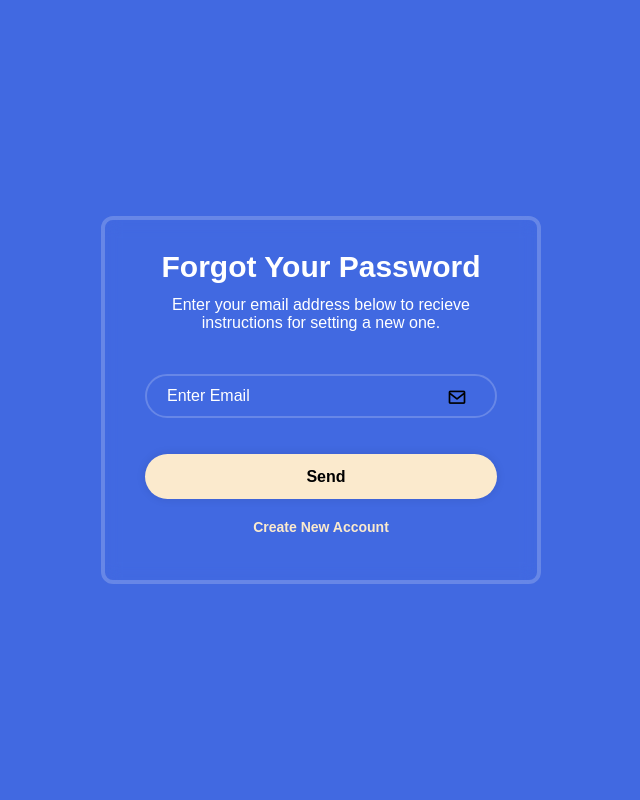
After one commit to Stephen842/Todo_WebApp, a Django app: page /password-reset/ in a window 1280 px wide. The commit adds this page. Shown: the whole page, without its empty margins (319-959 px from the left). Run offline with Django 4.2, Linux system fonts and the light colour scheme.

Commit message:
this is my final commmit for this project, everything is functioning as intended, I Must say that i am proud of myself for completing this project.

```diff
--- /dev/null
+++ b/todo/todo_app/todo/static/email.css
@@ -0,0 +1,98 @@
+*{
+    margin: 0;
+    padding: 0;
+    font-family: 'poppins', sans-serif;
+    box-sizing: border-box;
+    color: #fff;
+}
+
+body{
+    display: flex;
+    background-color: #4169E1;
+    justify-content: center;
+    align-items: center;
+    min-height: 100vh;
+}
+
+.container{
+    width: 440px;
+    background: transparent;
+    border: 4px solid rgba(255, 255, 255, .2);
+    backdrop-filter: blur(9px);
+    color: #fbeacd;
+    border-radius: 12px;
+    padding: 30px 40px;
+}
+
+.container h2{
+    font-size: 30px;
+    text-align: center;
+}
+
+.container .word{
+    font-size: 16px;
+    text-align: center;
+    padding: 12px;
+}
+
+.container .email{
+    position: relative;
+    width: 100%;
+    height: 50px;
+    margin: 30px 0;
+}
+
+.email input{
+    width: 100%;
+    height: 80%;
+    background: transparent;
+    border: none;
+    outline: none;
+    border: 2px solid rgba(255, 255, 255, .2);
+    border-radius: 35px;
+    font-size: 16px;
+    color: #fbeacd;
+    padding: 20px 45px 20px 20px;
+}
+
+.email input::placeholder{
+    color: #fff;
+}
+
+.email i{
+    position: absolute;
+    right: 20px;
+    top: 25%;
+    transform: translate(-50%);
+    font-size: 20px;
+    color: #000;
+}
+
+.container .btn{
+width: 100%;
+    height: 45px;
+    background: #fbeacd;
+    border: none;
+    outline: none;
+    border-radius: 40px;
+    box-shadow: 0 0 10px rgba(0, 0, 0, .1);
+    cursor: pointer;
+    font-size: 16px;
+    color: black;
+    font-weight: 600;
+}
+
+.container .register-part{
+    font-size: 14px;
+    text-align: center;
+    margin: 20px 0 15px;
+}
+.register-part p a{
+    color: #fbeacd;
+    text-decoration: none;
+    font-weight: 600;
+}
+
+.register-part p a:hover{
+    text-decoration: underline;
+}
--- a/todo/todo_app/todo/static/style.css
+++ b/todo/todo_app/todo/static/style.css
@@ -121,5 +121,5 @@ footer{
 
 footer a{
         text-decoration: none;
-        color: #4169E1;
+        color: red;
 }
--- a/todo/todo_app/todo/templates/todo/details.html
+++ b/todo/todo_app/todo/templates/todo/details.html
@@ -26,7 +26,7 @@
             <nav>
                 <ul>
                     {# i used reversed order to place this list at the right using the 'float:right' css properties cos at this time i dont know how best to solve it #}
-                    <li><a href ='#'> <i class='bx bxs-calendar'></i> Calender </a></li>
+                    <li><a href ='/logout'> <i class='bx bx-log-out'></i> Log Out </a></li>
                      <li><a href ='/todo'> <i class='bx bx-task'></i> Task </a></li>
                      <li><a href ='/'> <i class='bx bxs-home'></i> Home </a></li>
 
--- /dev/null
+++ b/todo/todo_app/todo/templates/todo/password_reset.html
@@ -0,0 +1,51 @@
+{% load static %}
+<!DOCTYPE html>
+<html lang = 'en'>
+    <head>
+        <meta charset = 'utf-8'>
+        <meta name = 'viewport' content = 'width = device - width, initial-scale = 1'>
+        <link rel = 'stylesheet' href ='{% static 'style.css' %}'>
+	    <link rel = 'stylesheet' href ='{% static 'email.css'%}'>
+        <link rel = 'stylesheet' href = 'https://unpkg.com/boxicons@2.1.4/css/boxicons.min.css'>
+        <link rel="preconnect" href="https://fonts.googleapis.com">
+        <link rel="preconnect" href="https://fonts.gstatic.com" crossorigin>
+        <link href="https://fonts.googleapis.com/css2?family=Lora:ital,wght@0,400..700;1,400..700&display=swap" rel="stylesheet">
+        <link rel = 'stylesheet' href = 'https://fonts.googleapis.com/icon?family=Material+Icons'>
+        <meta http-equiv = 'Content-Type' content = 'text/html; charset = utf-8'>
+        <meta name 'author' content = 'Pythogenius'>
+        <title> Reset Password </title>
+        <style type = 'text/css'>
+
+        </style>
+        </head>
+
+    <body>
+
+        <div class = 'container'>
+            <h2> Forgot Your Password </h2>
+            <p class = 'word'> Enter your email address below to recieve instructions for setting a new one. </p>
+
+            <form method = 'POST'>
+                {% csrf_token %}
+                <div>
+                    <div class = 'email'>
+                        <input type = 'email' id = '{{form.email}}' name = 'email' placeholder = 'Enter Email'>
+                        <i class='bx bx-envelope'></i>
+
+                        {% if form.email.errors %}
+                            {% for error in form.email.errors %}
+                                <div class = 'danger-alert'>
+                                    <strong> {{ error | escape }}</strong>
+                                </div>
+                            {% endfor %}
+                        {% endif %}
+                    </div>
+                    <input type = 'submit' value = 'Send' class = 'btn'>
+
+                    <div class = 'register-part'>
+                        <p><a href = '{% url 'register' %}'> Create New Account </a></p>
+                    </div>
+                </div>
+            </form>
+            </div>
+        </body>
--- a/todo/todo_app/todo/templates/todo/todo.html
+++ b/todo/todo_app/todo/templates/todo/todo.html
@@ -26,7 +26,7 @@
             <nav>
                 <ul>
                     {# i used reversed order to place this list at the right using the 'float:right' css properties cos at this time i dont know how best to solve it #}
-                    <li><a href ='#'> <i class='bx bxs-calendar'></i> Calender </a></li>
+                    <li><a href ='/logout'> <i class='bx bx-log-out'></i> Log Out </a></li>
                      <li><a href ='/todo'> <i class='bx bx-task'></i> Task </a></li>
                      <li><a href ='/'> <i class='bx bxs-home'></i> Home </a></li>
 
--- a/todo/todo_app/todo/urls.py
+++ b/todo/todo_app/todo/urls.py
@@ -14,7 +14,7 @@ urlpatterns = [
 
         #this part is for user authentication routes(urls)
         path('login/', todo_view.login, name = 'login'),
-        path('logout/', auth.LogoutView.as_view(template_name = 'todo/todo.html'), name = 'logout'),
+        path('logout/', auth.LogoutView.as_view(template_name = 'todo/home.html'), name = 'logout'),
         path('register/', todo_view.register, name = 'register'),
         path('password-reset/', auth.PasswordResetView.as_view(template_name = 'todo/password_reset.html'), name = 'password_reset'),
         path('password-reset/', auth.PasswordResetView.as_view(template_name = 'todo/password_reset_email.html'), name = 'password_reset'),
--- a/todo/todo_app/todo/views.py
+++ b/todo/todo_app/todo/views.py
@@ -111,7 +111,7 @@ def register(request):
             user = authenticate(username = user.username, password = user_password)
             if user is not None:
                 auth_login(request, user)
-                return redirect('todo')
+                return redirect('home')
             else:
                 messages.error(request, 'Error Processing Your Request')
 
@@ -128,7 +128,7 @@ def login(request):
 
         if user is not None:
             form = auth_login(request, user)
-            return redirect('todo')
+            return redirect('home')
         else:
             messages.info(request, f'Invalid username or password. Please try again')
     form = AuthenticationForm()
```
Also changed, not shown: todo/todo_app/todo/templates/todo/home.html (+8 -3 lines), todo/todo_app/todo/templates/todo/login.html (added, +62 -0 lines), todo/todo_app/todo/templates/todo/password_reset_complete.html (added, +50 -0 lines), todo/todo_app/todo/templates/todo/password_reset_confirm.html (added, +66 -0 lines), todo/todo_app/todo/templates/todo/password_reset_done.html (added, +42 -0 lines), todo/todo_app/todo/templates/todo/signup.html (added, +177 -0 lines).
